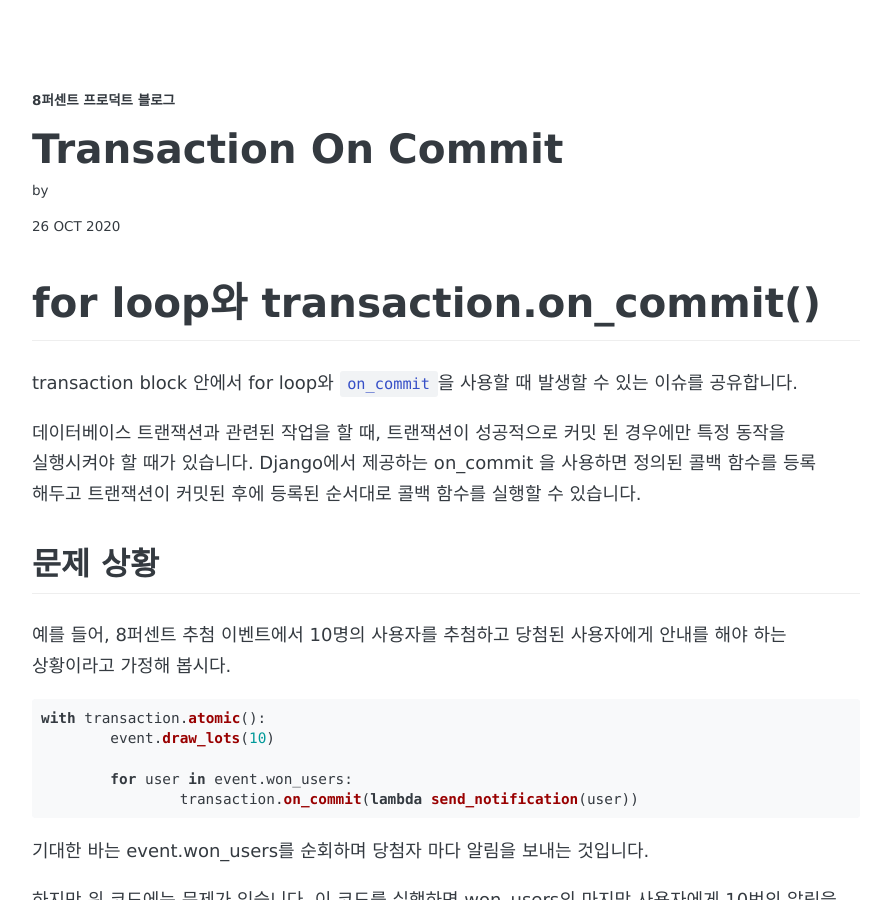
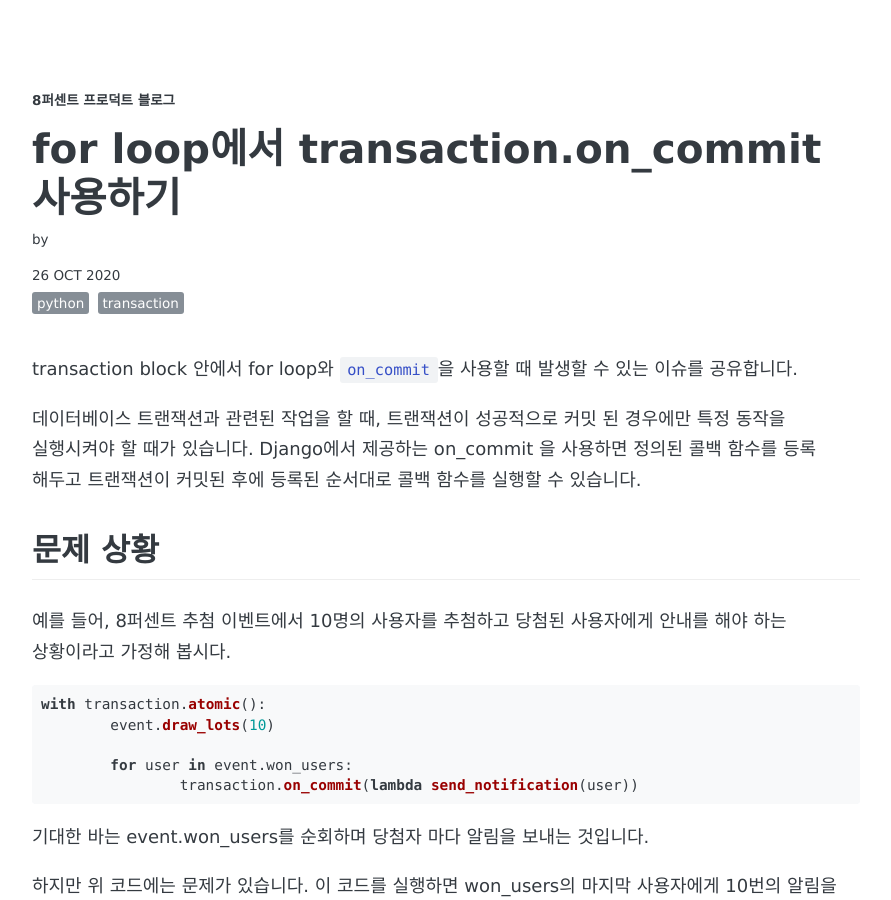
Before and after one commit to 8percent/8percent.github.io, a Jekyll site: the page built from _posts/2020-10-26-transaction-on-commit.md, in a window 1280 px wide and 900 px high. Shown: the whole window, without its empty margins (194-1085 px from the left). Built offline with Jekyll 4.4.1, drawn with Linux system fonts in a browser that asks for light colours; some web fonts are replaced.

Commit message:
CHG: post info 추가

```diff
--- a/_posts/2020-10-26-transaction-on-commit.md
+++ b/_posts/2020-10-26-transaction-on-commit.md
@@ -1,4 +1,12 @@
-# for loop와 transaction.on_commit()
+---
+layout: post
+title: "for loop에서 transaction.on_commit 사용하기"
+author: aynoh
+description: "for loop와 transaction.on_commit"
+date: 2020-10-26 12:00 +0900
+tags: [python, transaction]
+comments: true
+---
 
 transaction block 안에서 for loop와 `on_commit`을 사용할 때 발생할 수 있는 이슈를 공유합니다.
 
```
